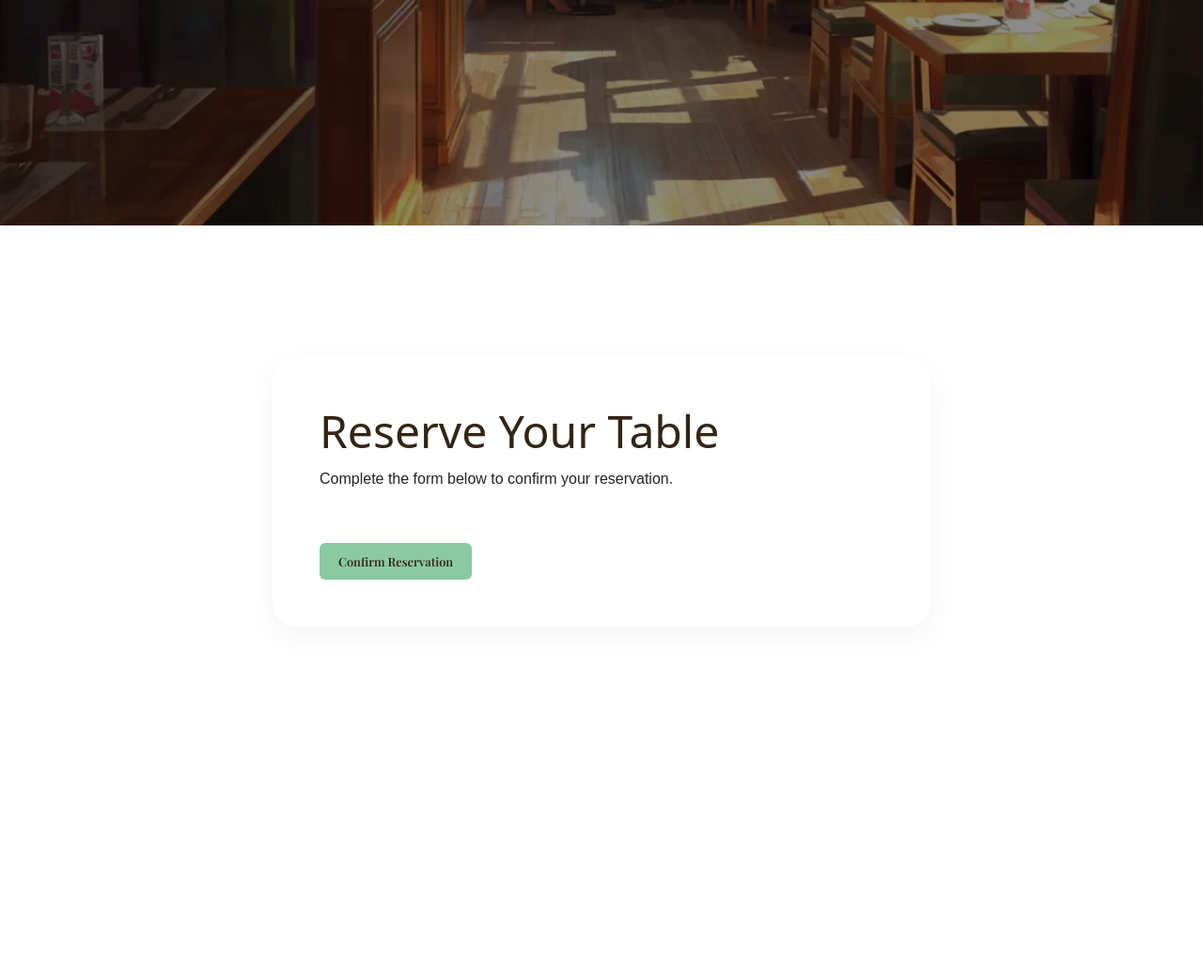
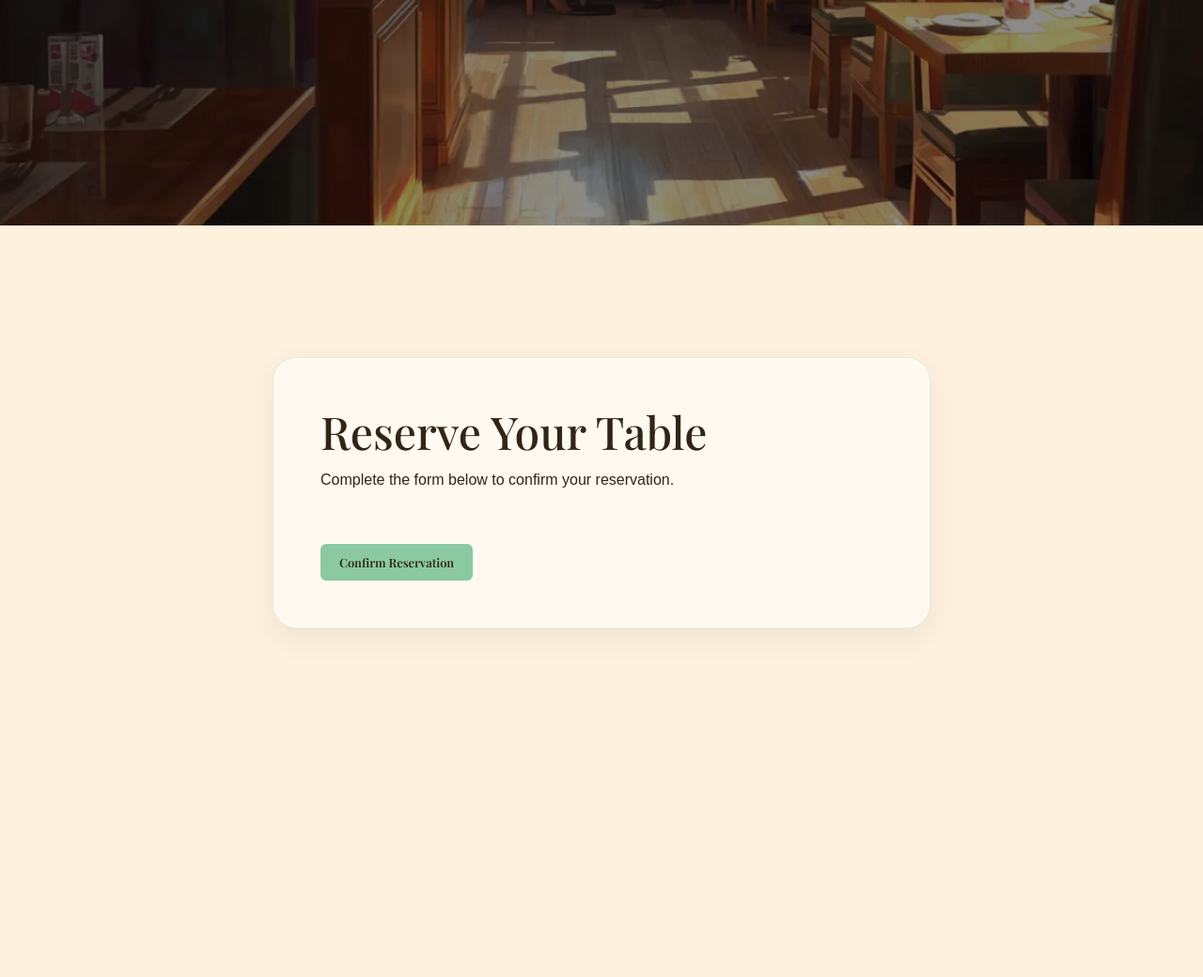
Before and after one commit to isadoraspirov/restaurant_booking, a Django app: page /booking/ in a window 1280 px wide. Shown: the part 635-1675 px from the top of the page at 94% size. Run offline with Django 4.2, Linux system fonts and the light colour scheme; some web fonts are replaced.

Commit message:
Change the background color

```diff
--- a/static/css/style.css
+++ b/static/css/style.css
@@ -25,6 +25,10 @@
   /* Neutral Supporting Tone */
   --text-muted: #615b43;             /* Olive brown */
 
+}
+
+body {
+    background-color: var(--secondary-color);
 }
 
 #navbar {
@@ -160,19 +164,26 @@
 }
 
 /* Booking card */
+
 .booking-card {
     max-width: 700px;
     margin: auto;
-    background-color: white;
     padding: 50px;
     border-radius: 25px;
 
-    box-shadow: 0 10px 30px rgba(0,0,0,0.05);
+    background: rgba(255, 255, 255, 0.55);
+
+    border: 1px solid rgba(138, 201, 161, 0.25);
+
+    backdrop-filter: blur(10px);
+    -webkit-backdrop-filter: blur(10px);
+
+    box-shadow: 0 10px 30px rgba(50, 37, 21, 0.08);
 }
 
 /* Title */
 .booking-title {
-    font-family: var(--main-font);
+    font-family: var(--secondary-font);
     font-size: 3rem;
     color: var(--primary-color);
     margin-bottom: 10px;
@@ -181,7 +192,7 @@
 /* Subtitle */
 .booking-subtitle {
     font-family: var(--primary-font);
-    color: var(--text-color);
+    color: var(--primary-color);
     margin-bottom: 40px;
 }
 
@@ -190,7 +201,6 @@
     display: block;
     margin-bottom: 8px;
     margin-top: 20px;
-
     font-family: var(--primary-font);
     font-weight: 600;
     color: var(--primary-color);
```
